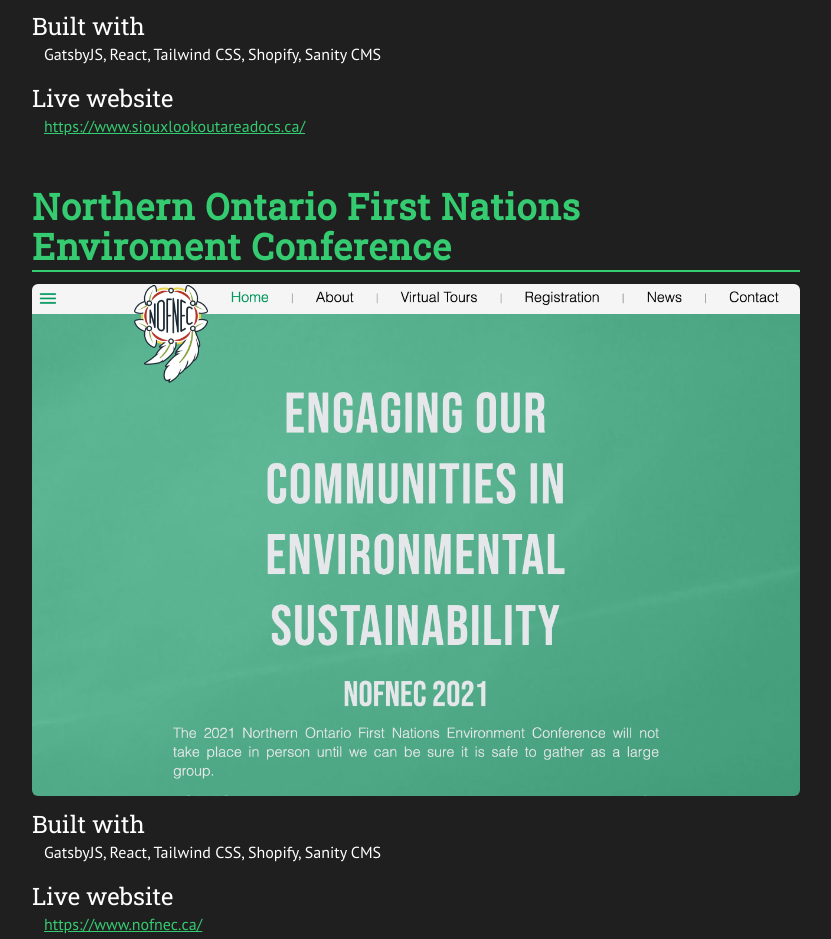
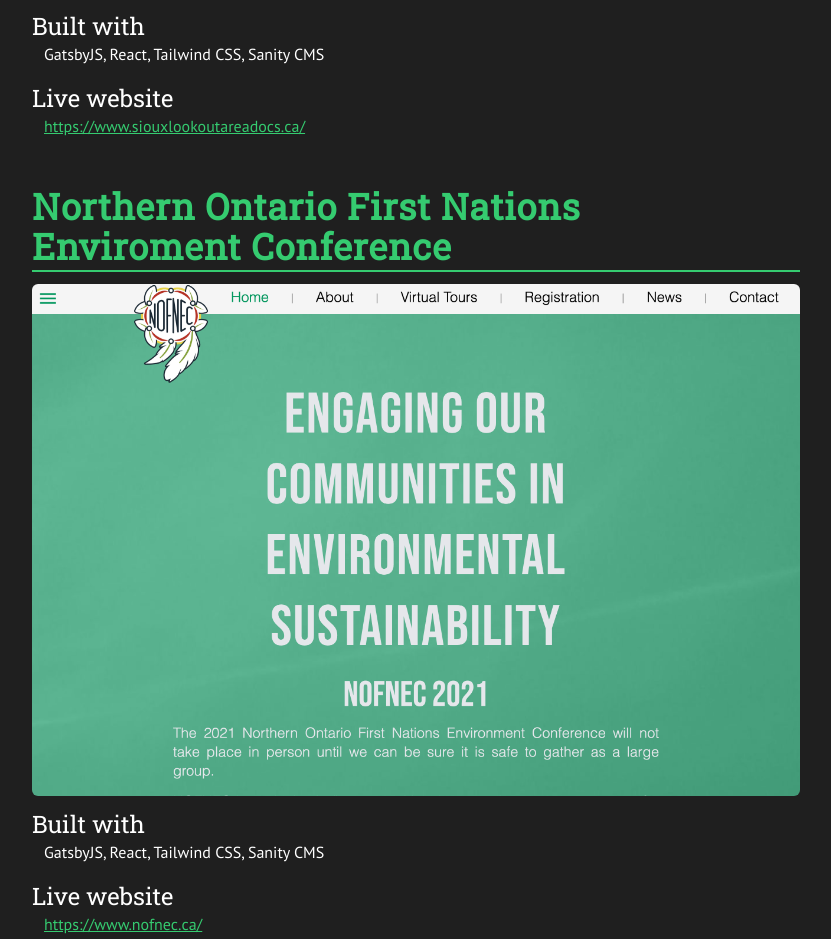
Before and after one commit to stufinn/Portfolio_Gatsby, a Gatsby site: page /portfolio in a window 1280 px wide. Shown: the part 1860-2799 px from the top of the page, without its empty margins (224-1055 px from the left). Built offline with nearby package versions, Linux system fonts and the light colour scheme; Gatsby itself is replaced by a stand-in of ours.

Commit message:
Fix builtWith

```diff
--- a/src/components/projectTile.js
+++ b/src/components/projectTile.js
@@ -50,7 +50,7 @@
         <div>
           <SubTitle>Built with</SubTitle>{" "}
           <SectionText>
-            <p>GatsbyJS, React, Tailwind CSS, Shopify, Sanity CMS</p>
+            <p>{project?.builtWith}</p>
           </SectionText>
         </div>
         <div>
--- a/src/pages/portfolio.js
+++ b/src/pages/portfolio.js
@@ -68,6 +68,7 @@
               key={project.name}
               project={project}
               tileImage={project.imageRef}
+              builtWith={project.builtWith}
             />
           ))}
         </div>
```
